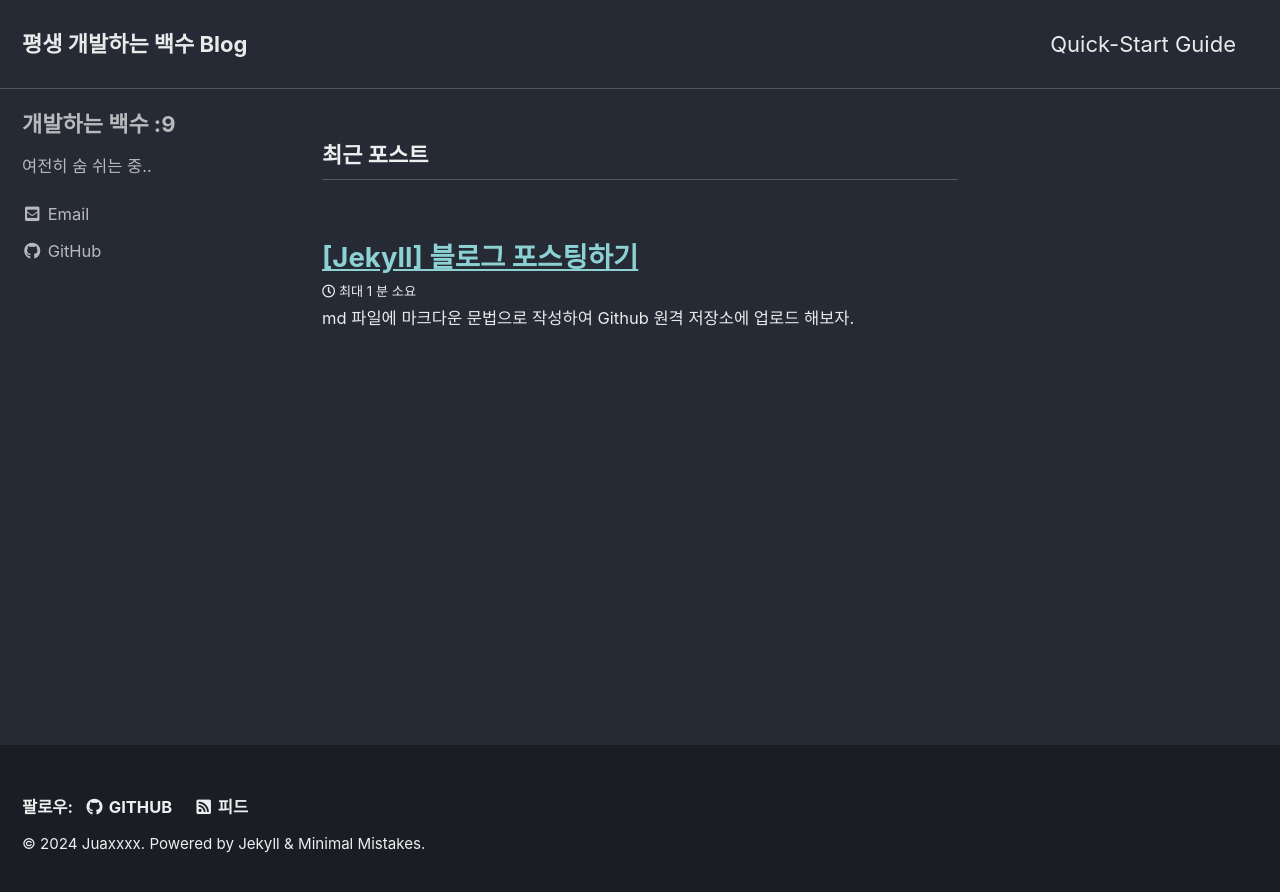
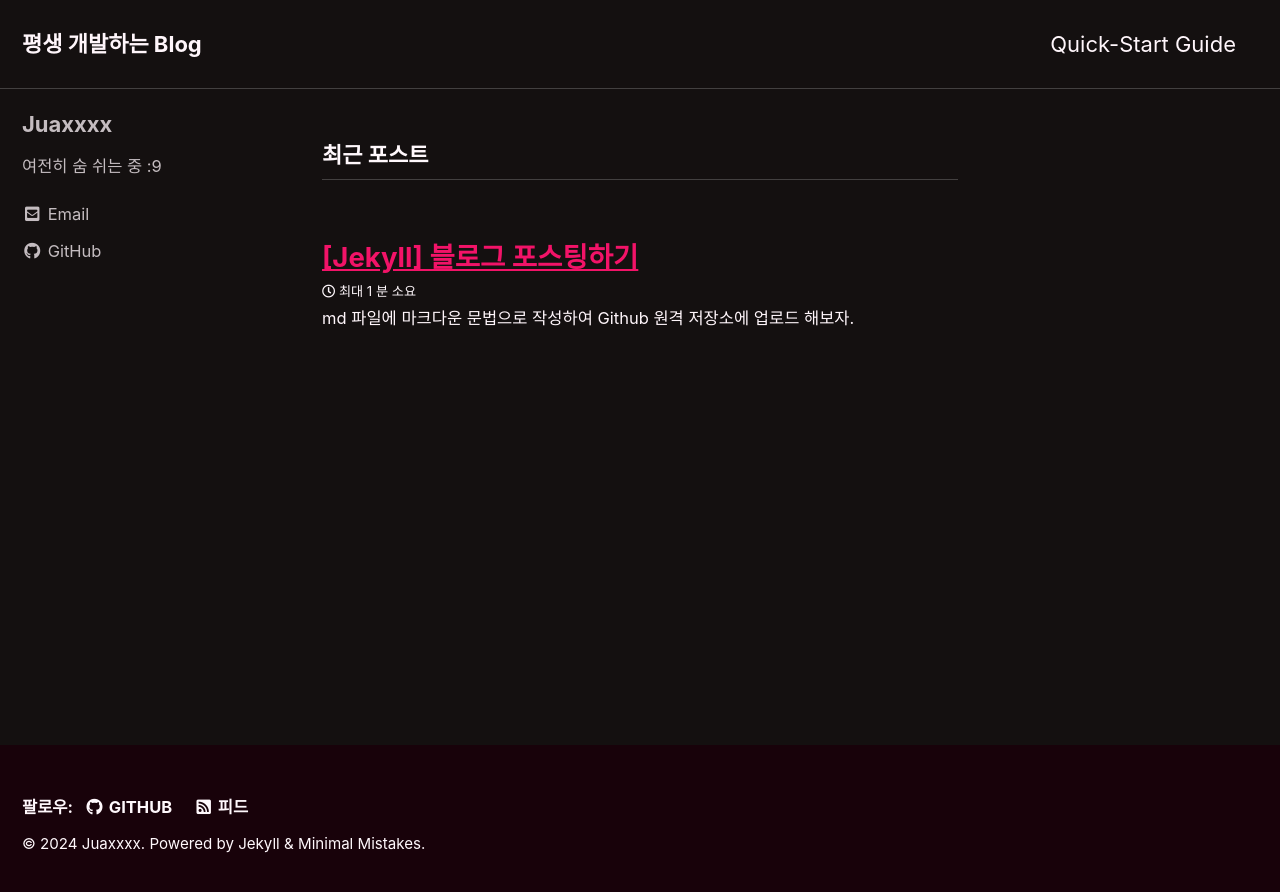
Before and after one commit to juaxxxx/juaxxxx.github.io, a Jekyll site: the page built from index.html, in a window 1280 px wide. Shown: the top 892 px of the page. Built offline with Jekyll 4.4.1, drawn with Linux system fonts in a browser that asks for light colours; cached includes are drawn as plain includes; the list of posts is cut into pages by our own code.

Commit message:
정보 수정

```diff
--- a/_config.yml
+++ b/_config.yml
@@ -12,11 +12,11 @@
 
 # theme                  : "minimal-mistakes-jekyll"
 # remote_theme           : "mmistakes/minimal-mistakes"
-minimal_mistakes_skin    : "dark" # "air", "aqua", "contrast", "dark", "dirt", "neon", "mint", "plum", "sunrise"
+minimal_mistakes_skin    : "neon" # "air", "aqua", "contrast", "dark", "dirt", "neon", "mint", "plum", "sunrise"
 
 # Site Settings
 locale                   : "ko-KR"
-title                    : "평생 개발하는 백수 Blog"
+title                    : "평생 개발하는 Blog"
 title_separator          : "-"
 subtitle                 : # site tagline that appears below site title in masthead
 name                     : "Juaxxxx"
@@ -104,9 +104,9 @@ analytics:
 
 # Site Author
 author:
-  name             : "개발하는 백수 :9"
+  name             : "Juaxxxx"
   avatar           : # path of avatar image, e.g. "/assets/images/bio-photo.jpg"
-  bio              : "여전히 숨 쉬는 중.."
+  bio              : "여전히 숨 쉬는 중 :9"
   #location         : "Somewhere"
   email            :
   links:
```
